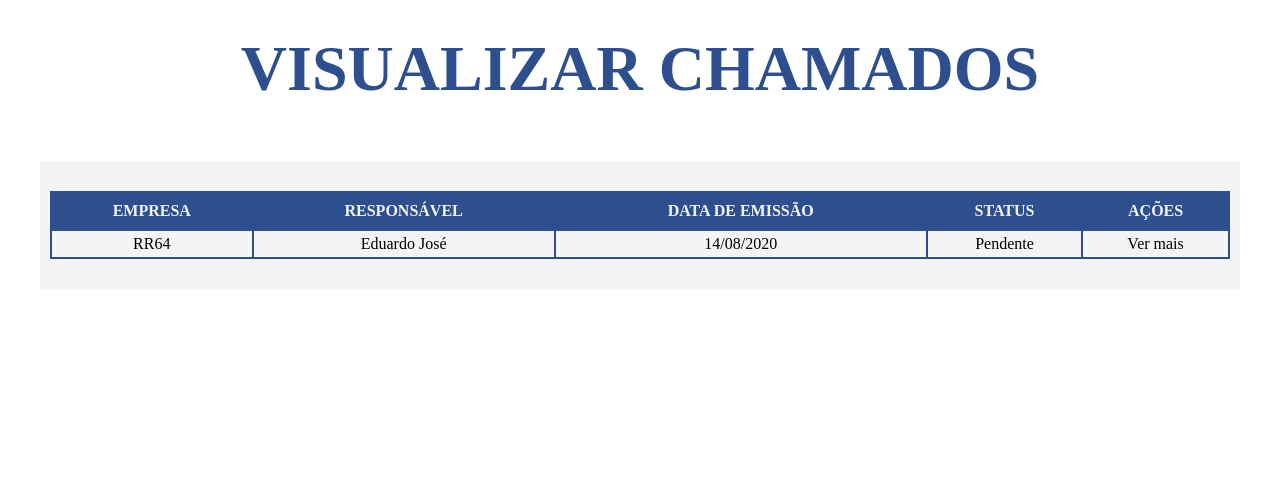
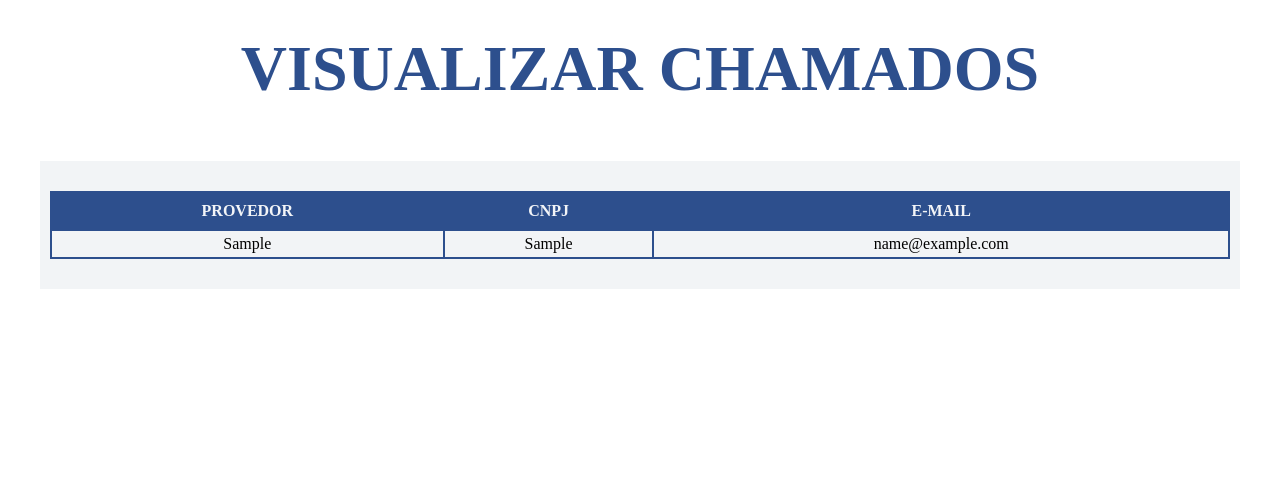
Before and after one commit to monteirocarlos/chamados, a PHP site: page /view/view.php in a window 1280 px wide. Shown: the part 146-644 px from the top of the page. Run offline with PHP 8.4, Linux system fonts and the light colour scheme; tables that the repository leaves empty or names only in its code hold one stand-in row (values such as "Sample post"); some web fonts are replaced.

Commit message:
Iniciado back-end do projeto

```diff
--- a/view/view.php
+++ b/view/view.php
@@ -34,21 +34,22 @@ include ("../controller/banco.php");
                 <table class="grid-16 tabela">
 
                     <tr>
-                    <th>Empresa</th>
-                    <th>Responsável</th>
-                    <th>Data de emissão</th>
-                    <th>Status</th>
-                    <th>Ações</th>
+                    <th>Provedor</th>
+                    <th>CNPJ</th>
+                    <th>E-mail</th>
                     </tr>
 
+                    <?php
+                    $lista_colaboradores = "SELECT * FROM tb_provedores";
+                    $con = $mysqli->query($lista_colaboradores) or die ($mysqli->error);
+                    while($dados = $con->fetch_array()){ ?>
+
                     <tr>
-                    <td>RR64</td>
-                    <td>Eduardo José</td>
-                    <td>14/08/2020</td>
-                    <td>Pendente</td>
-                    <td>Ver mais</td>
+                    <td><?php echo $dados['provedor'];?></td>
+                    <td><?php echo $dados['cnpj'];?></td>
+                    <td><?php echo $dados['email'];?></td>
                     </tr>
-
+                    <?php } ?>
             </table>
 
         </div>
```
